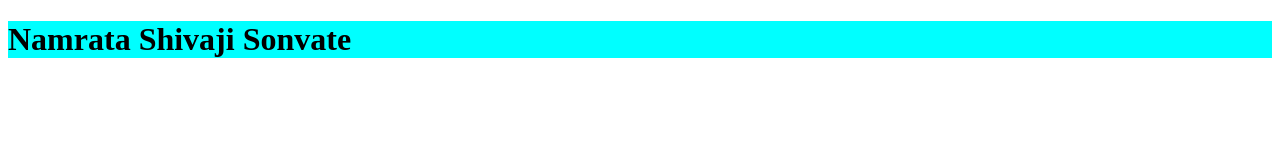
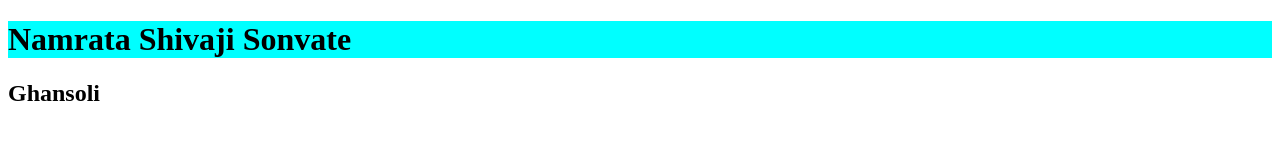
Before and after one commit to namu27/demo1, a plain HTML site: page index.html in a window 1280 px wide. Drawn offline with Linux system fonts and the light colour scheme.

Commit message:
file add

```diff
--- a/index.html
+++ b/index.html
@@ -9,5 +9,6 @@
 </head>
 <body>
          <h1>Namrata Shivaji Sonvate</h1>
+         <H2>Ghansoli</H2>
 </body>
 </html>
```
